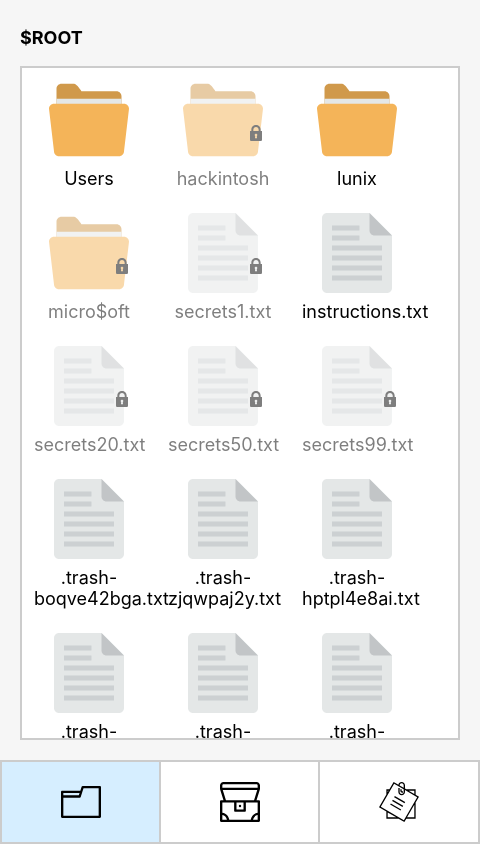
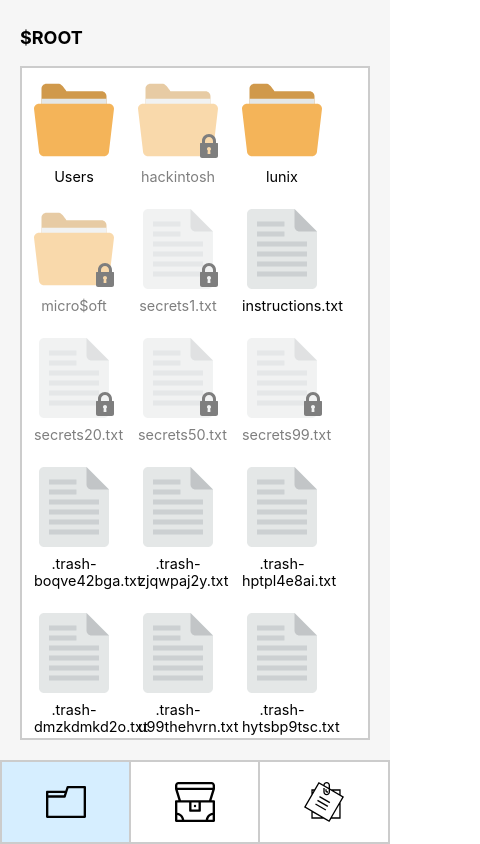
Before and after one commit to KaeruCT/folder-game, a React (Create React App) app: page / in a window 390 px wide. Shown: the whole page, 480 px wide, since content can reach past the window. Built offline with nearby package versions, Linux system fonts and the light colour scheme.

Commit message:
mobile css fixes

```diff
--- a/src/App.scss
+++ b/src/App.scss
@@ -1,5 +1,5 @@
 .app {
-    width: 480px;
+    max-width: 480px;
     margin: 0 auto;
     height: 100%;
     display: flex;
--- a/src/component/file/DirectoryItem.scss
+++ b/src/component/file/DirectoryItem.scss
@@ -16,10 +16,10 @@
             position: absolute;
             display: block;
             background-image: url("../icons/lock.svg");
-            width: 16px;
-            height: 16px;
-            bottom: 56px;
-            right: 22px;
+            width: 24px;
+            height: 24px;
+            bottom: 35px;
+            right: 5px;
             content: "";
         }
     }
@@ -28,12 +28,13 @@
         display: block;
         margin: 0 auto;
         margin-bottom: 8px;
-        width: 80px;
     }
 
-    width: 126px;
+    width: 30%;
+    max-width: 96px;
     min-height: 96px;
     text-align: center;
     margin: 4px;
     padding: 8px;
+    font-size: .8em;
 }
```
